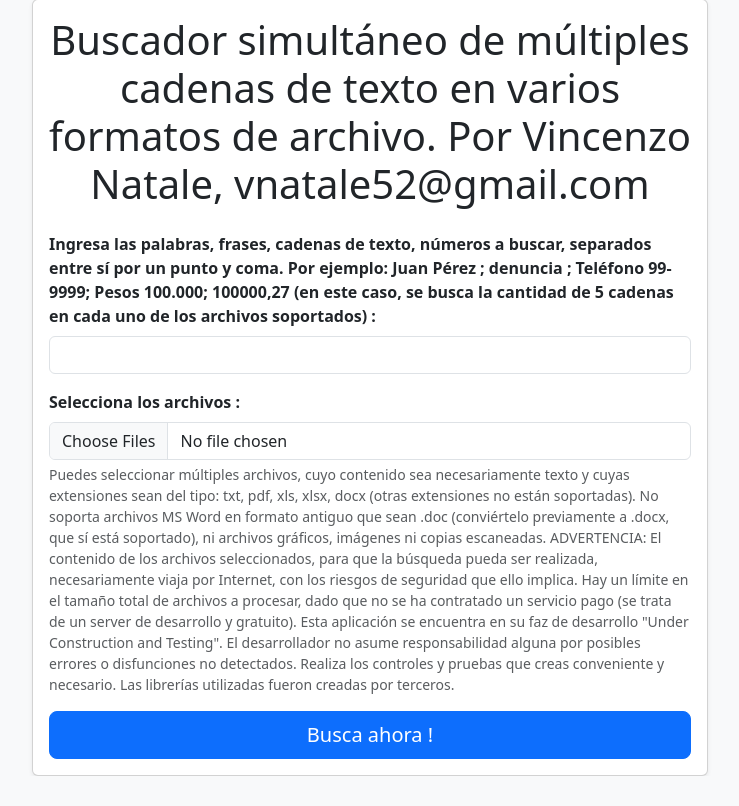
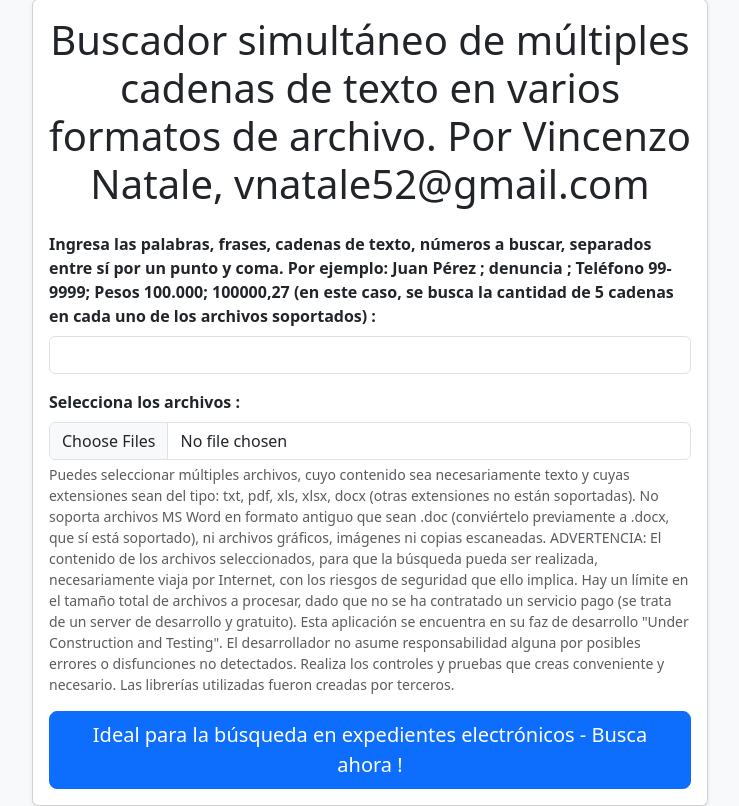
Before and after one commit to vnatale52/Find_Strings_in_Files, a Flask app: page / in a window 1280 px wide. Shown: the part 135-941 px from the top of the page, without its empty margins (270-1009 px from the left). Before the commit the page ends 911 px from the top, so only its background shows below. Run offline with Flask 3, Linux system fonts and the light colour scheme.

Commit message:
Update index.html

```diff
--- a/templates/index.html
+++ b/templates/index.html
@@ -42,7 +42,7 @@
                         <div class="form-text">Puedes seleccionar múltiples archivos, cuyo contenido sea necesariamente texto y cuyas extensiones sean del tipo: txt, pdf, xls, xlsx, docx (otras extensiones no están soportadas). No soporta archivos MS Word en formato antiguo que sean .doc (conviértelo previamente a .docx, que sí está soportado), ni archivos gráficos, imágenes ni copias escaneadas.   ADVERTENCIA:   El contenido de los archivos seleccionados, para que la búsqueda pueda ser realizada, necesariamente viaja por Internet, con los riesgos de seguridad que ello implica. Hay un límite en el tamaño total de archivos a procesar, dado que no se ha contratado un servicio pago (se trata de un server de desarrollo y gratuito). Esta aplicación se encuentra en su faz de desarrollo "Under Construction and Testing". El desarrollador no asume responsabilidad alguna por posibles errores o disfunciones no detectados. Realiza los controles y pruebas que creas conveniente y necesario. Las librerías utilizadas fueron creadas por terceros.</div>
                     </div>
                     <div class="d-grid">
-                        <button type="submit" class="btn btn-primary btn-lg">Busca ahora ! </button>
+                        <button type="submit" class="btn btn-primary btn-lg">Ideal para la búsqueda en expedientes electrónicos -  Busca ahora ! </button>
                     </div>
                 </form>
             </div>
```
